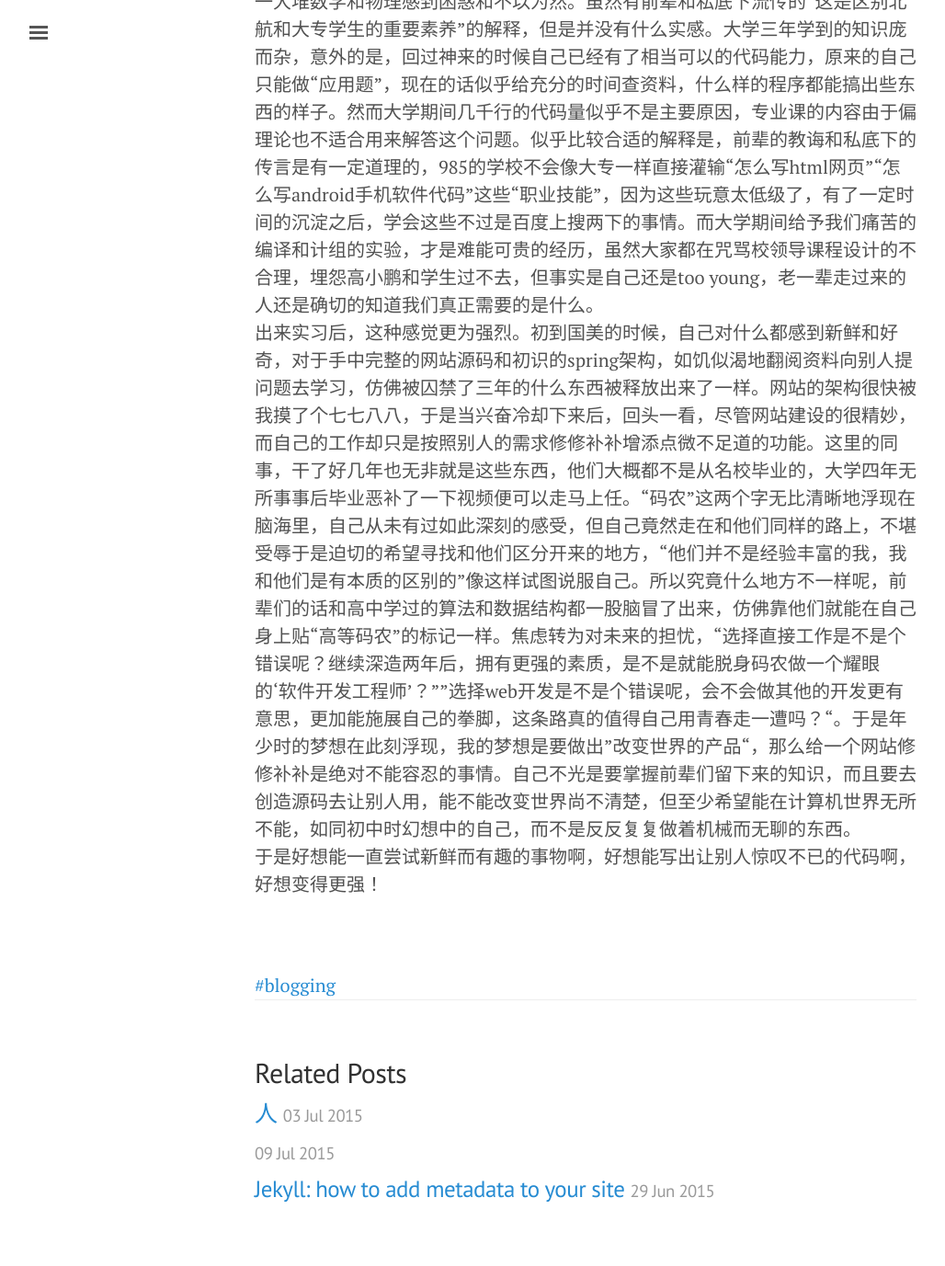
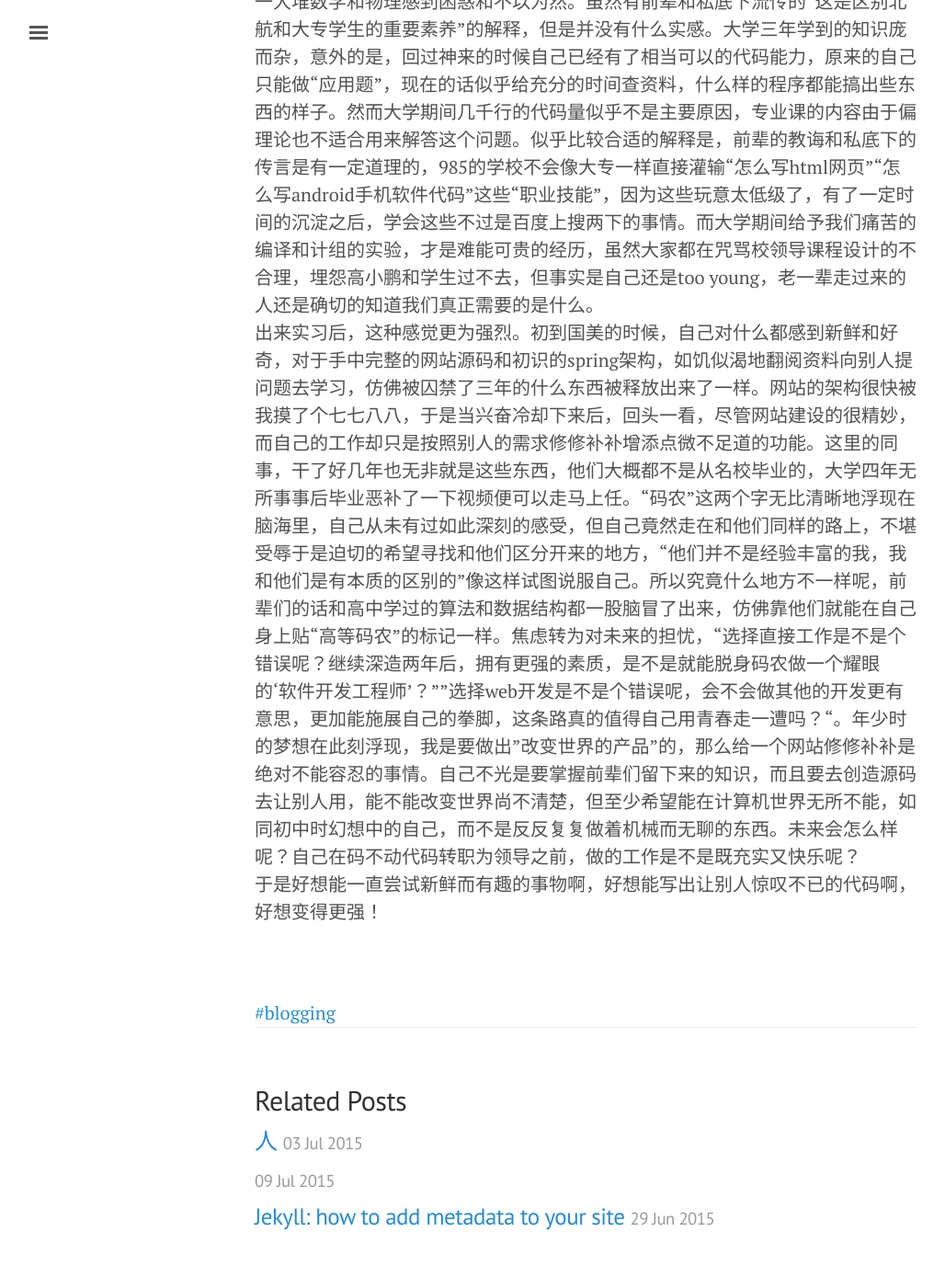
Before and after one commit to yamanka/blog, a Jekyll site: the page built from _posts/2015-07-07-程序员.md, in a window 1280 px wide and 1400 px high, scrolled down 1151 px. Shown: the top 1377 px of the window at 92% size, without its empty margins (3-1031 px from the left). Built offline with Jekyll 4.4.1, drawn with Linux system fonts in a browser that asks for light colours; comment, search, counter and statistics services are not loaded.

Commit message:
Update 2015-07-07-程序员.md

```diff
--- a/_posts/2015-07-07-程序员.md
+++ b/_posts/2015-07-07-程序员.md
@@ -8,5 +8,5 @@ tags: [blogging]
 自然而然的，那时的我想成为伟大的人，想发现或发明什么能改变世界的东西。那时的我虽然小，却以造福全人类为己任，成为科学家不过是实现这一目标最直接的办法。后来，也许是上了初中之后，我放弃了这个梦想，可能是意识到自己没有成为一名优秀科学家的资质，也可能是对于科学家这个职业更加了解，一名科学家一生中最耀眼最令我着迷的时刻--发现或发明了震惊世界的东西的瞬间，对于从事这个行业的人实在是太过罕见。大部分的研究人员，一生不过是和各种论文搏斗，在实验室中苦苦挣扎，最后拼凑出一点可怜的东西盼望着能在什么科研杂志上得到发表。扪心自问，无论成为哪一种科学家，自己都没有用一生等待这一刻的勇气，于是只能放弃。<br>
 几乎就在放弃成为科学家的同时，诞生了当一名程序员的打算，既然做不出改变世界的发现，那么做出改变世界的产品也不错。但是一个初中生对于程序员能有多少了解呢，在那时的我看来写一个软件是很轻松的事情，虽然我还不会，但是自己用软件的时候，没感觉多复杂嘛，丝毫没有意识到程序是人类诞生至今做出的最复杂的产品。于是上高中后，很自然的我选择参加信息学竞赛，对于程序理想和现实的差距第一次显现出来了。那时候我想象中写程序就是写一个应用软件，实现各式各样想要的需求，但事实上高中竞赛所学会的算法和数据结构，用来编写的一串串表达式，不过是用来解决复杂一点的应用题。如此大的落差让我很是沮丧，因而看轻了这两样东西，上大学之后放弃搞acm，这也是一个很重要的原因。<br>
 在大学的头两年，听到的抱怨和我想象中的一样多，大家都对明明是计算机系却学一大堆数学和物理感到困惑和不以为然。虽然有前辈和私底下流传的“这是区别北航和大专学生的重要素养”的解释，但是并没有什么实感。大学三年学到的知识庞而杂，意外的是，回过神来的时候自己已经有了相当可以的代码能力，原来的自己只能做“应用题”，现在的话似乎给充分的时间查资料，什么样的程序都能搞出些东西的样子。然而大学期间几千行的代码量似乎不是主要原因，专业课的内容由于偏理论也不适合用来解答这个问题。似乎比较合适的解释是，前辈的教诲和私底下的传言是有一定道理的，985的学校不会像大专一样直接灌输“怎么写html网页”“怎么写android手机软件代码”这些“职业技能”，因为这些玩意太低级了，有了一定时间的沉淀之后，学会这些不过是百度上搜两下的事情。而大学期间给予我们痛苦的编译和计组的实验，才是难能可贵的经历，虽然大家都在咒骂校领导课程设计的不合理，埋怨高小鹏和学生过不去，但事实是自己还是too young，老一辈走过来的人还是确切的知道我们真正需要的是什么。<br>
-出来实习后，这种感觉更为强烈。初到国美的时候，自己对什么都感到新鲜和好奇，对于手中完整的网站源码和初识的spring架构，如饥似渴地翻阅资料向别人提问题去学习，仿佛被囚禁了三年的什么东西被释放出来了一样。网站的架构很快被我摸了个七七八八，于是当兴奋冷却下来后，回头一看，尽管网站建设的很精妙，而自己的工作却只是按照别人的需求修修补补增添点微不足道的功能。这里的同事，干了好几年也无非就是这些东西，他们大概都不是从名校毕业的，大学四年无所事事后毕业恶补了一下视频便可以走马上任。“码农”这两个字无比清晰地浮现在脑海里，自己从未有过如此深刻的感受，但自己竟然走在和他们同样的路上，不堪受辱于是迫切的希望寻找和他们区分开来的地方，“他们并不是经验丰富的我，我和他们是有本质的区别的”像这样试图说服自己。所以究竟什么地方不一样呢，前辈们的话和高中学过的算法和数据结构都一股脑冒了出来，仿佛靠他们就能在自己身上贴“高等码农”的标记一样。焦虑转为对未来的担忧，“选择直接工作是不是个错误呢？继续深造两年后，拥有更强的素质，是不是就能脱身码农做一个耀眼的‘软件开发工程师’？””选择web开发是不是个错误呢，会不会做其他的开发更有意思，更加能施展自己的拳脚，这条路真的值得自己用青春走一遭吗？“。于是年少时的梦想在此刻浮现，我的梦想是要做出”改变世界的产品“，那么给一个网站修修补补是绝对不能容忍的事情。自己不光是要掌握前辈们留下来的知识，而且要去创造源码去让别人用，能不能改变世界尚不清楚，但至少希望能在计算机世界无所不能，如同初中时幻想中的自己，而不是反反复复做着机械而无聊的东西。<br>
+出来实习后，这种感觉更为强烈。初到国美的时候，自己对什么都感到新鲜和好奇，对于手中完整的网站源码和初识的spring架构，如饥似渴地翻阅资料向别人提问题去学习，仿佛被囚禁了三年的什么东西被释放出来了一样。网站的架构很快被我摸了个七七八八，于是当兴奋冷却下来后，回头一看，尽管网站建设的很精妙，而自己的工作却只是按照别人的需求修修补补增添点微不足道的功能。这里的同事，干了好几年也无非就是这些东西，他们大概都不是从名校毕业的，大学四年无所事事后毕业恶补了一下视频便可以走马上任。“码农”这两个字无比清晰地浮现在脑海里，自己从未有过如此深刻的感受，但自己竟然走在和他们同样的路上，不堪受辱于是迫切的希望寻找和他们区分开来的地方，“他们并不是经验丰富的我，我和他们是有本质的区别的”像这样试图说服自己。所以究竟什么地方不一样呢，前辈们的话和高中学过的算法和数据结构都一股脑冒了出来，仿佛靠他们就能在自己身上贴“高等码农”的标记一样。焦虑转为对未来的担忧，“选择直接工作是不是个错误呢？继续深造两年后，拥有更强的素质，是不是就能脱身码农做一个耀眼的‘软件开发工程师’？””选择web开发是不是个错误呢，会不会做其他的开发更有意思，更加能施展自己的拳脚，这条路真的值得自己用青春走一遭吗？“。年少时的梦想在此刻浮现，我是要做出”改变世界的产品”的，那么给一个网站修修补补是绝对不能容忍的事情。自己不光是要掌握前辈们留下来的知识，而且要去创造源码去让别人用，能不能改变世界尚不清楚，但至少希望能在计算机世界无所不能，如同初中时幻想中的自己，而不是反反复复做着机械而无聊的东西。未来会怎么样呢？自己在码不动代码转职为领导之前，做的工作是不是既充实又快乐呢？<br>
 于是好想能一直尝试新鲜而有趣的事物啊，好想能写出让别人惊叹不已的代码啊，好想变得更强！
```
